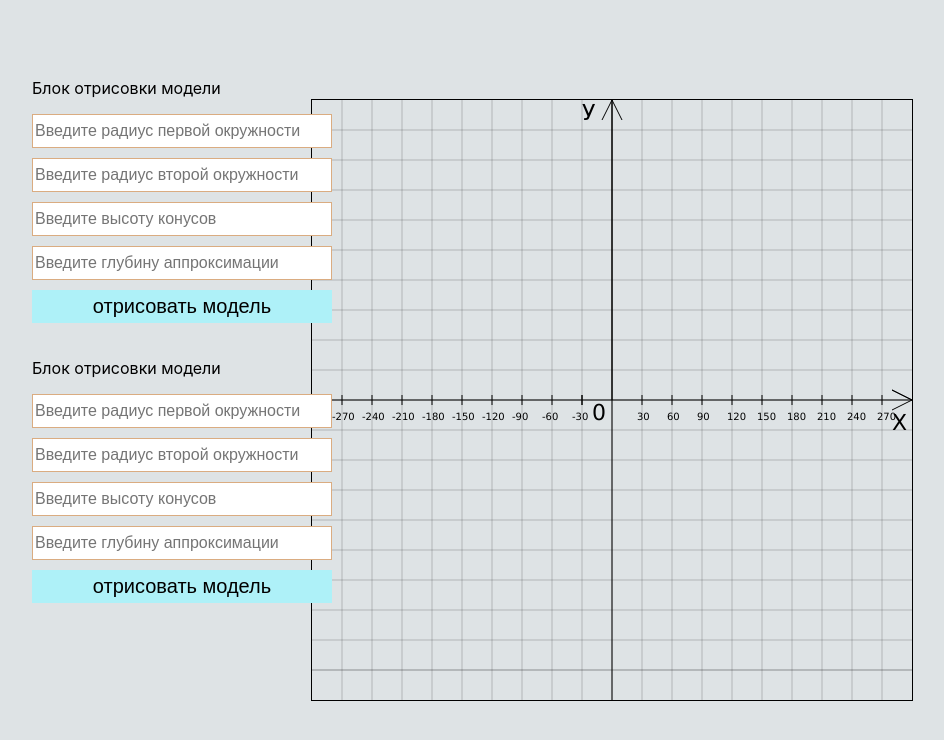
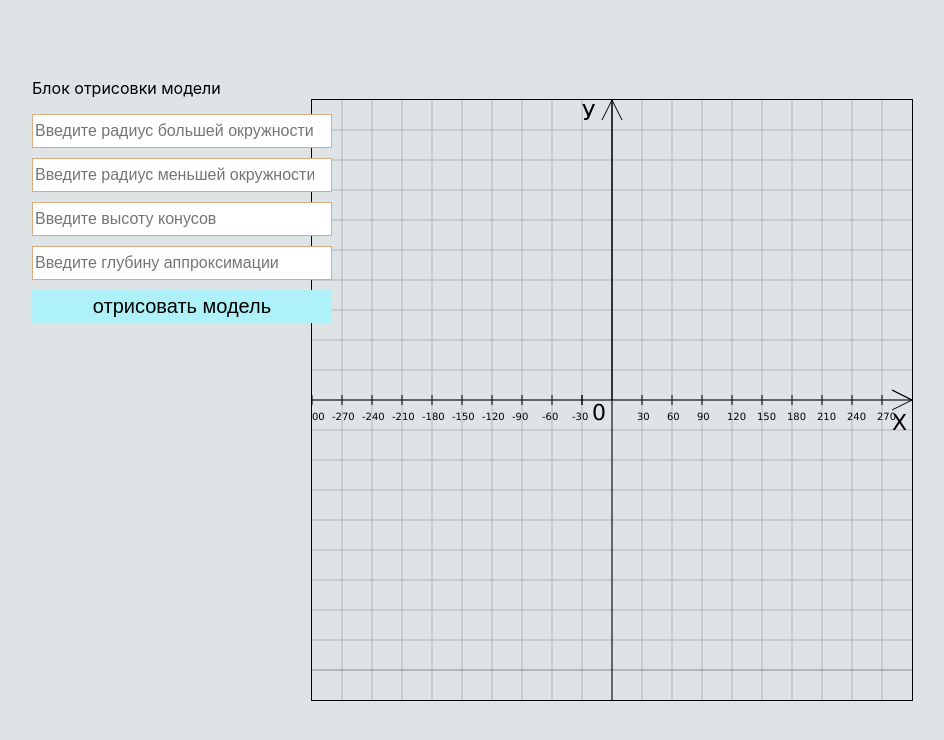
Before and after one commit to KononovPavel/3d_cone, a React (Create React App) app: page / in a window 1280 px wide. Shown: the top 740 px of the page, without its empty margins (28-972 px from the left). Built offline with nearby package versions, Linux system fonts and the light colour scheme.

Commit message:
approximation

```diff
--- a/src/App.js
+++ b/src/App.js
@@ -2,15 +2,37 @@ import React, {useEffect, useState} from "react";
 import './App.css';
 
 function App() {
-    const [rad1, setRad1] = useState('');
-    const [rad2, setRad2] = useState('')
+    const [BigRadius, setBigRadius] = useState('');
+    const [SmallRadius, setSmallRadius] = useState('')
     const [height, setHeight] = useState('');
     const [n, setN] = useState('');
     const [active, setActive] = useState(false)
+    const options = ['draw', 'scale', 'rotate', 'move']
+    const [action, setAction] = useState(options[0])
 
     useEffect(() => {
         drawCord();
     }, [])
+
+    const SmallCircle = {
+        points: [],
+        startPoint: {
+            x: 0,
+            y: 0,
+            z: height,
+            flat: 1
+        }
+    }
+    const BigCircle = {
+        points: [],
+        startPoint: {
+            x: 0,
+            y: 0,
+            z: height,
+            flat: 1
+        }
+    }
+
 
     const drawCord = () => {
         let canvas = document.getElementById("canvas");
@@ -75,6 +97,94 @@ function App() {
         context.stroke();
     }
 
+    // радиус1, радиус2, аппроксимация, высота, массив координат вершины
+    let count = 0;
+    const drawCircles = (BigRadiusCallBack, SmallRadiusCallBack, nCallback, height, startPoints) => {
+        count ++;
+        let canvas = document.getElementById("canvas");
+        let context = canvas.getContext("2d");
+        context.clearRect(0, 0, canvas.width, canvas.height)
+        drawCord();
+        let alpha = 360 / nCallback;
+        for (let i = 0; i < nCallback; i++) {
+            //получение координат малого круга
+            // X: SmallRadiusCallBack * Math.cos(Math.PI * alpha / 180) < 0.0005 ? 0 : (SmallRadiusCallBack * Math.cos(Math.PI * alpha / 180)),
+            //     Y: SmallRadiusCallBack * Math.sin(Math.PI * alpha / 180) < 0.0005 ? 0 : (SmallRadiusCallBack * Math.sin(Math.PI * alpha / 180)),
+            SmallCircle.points.push(
+                {
+                    X: SmallRadiusCallBack * Math.cos(Math.PI * alpha / 180) + 300,
+                    Y: 300 - SmallRadiusCallBack * Math.sin(Math.PI * alpha / 180),
+                    Z: height,
+                    F: 1
+                }
+            )
+            //получение координат большего круга
+            // X: BigRadiusCallBack * Math.cos(Math.PI * alpha / 180) < 0.0005 ? 0 : (BigRadiusCallBack * Math.cos(Math.PI * alpha / 180)),
+            //     Y: BigRadiusCallBack * Math.sin(Math.PI * alpha / 180) < 0.0005 ? 0 : (BigRadiusCallBack * Math.sin(Math.PI * alpha / 180)),
+            BigCircle.points.push(
+                {
+                    X: BigRadiusCallBack * Math.cos(Math.PI * alpha / 180) + 300,
+                    Y: 300 - BigRadiusCallBack * Math.sin(Math.PI * alpha / 180),
+                    Z: height,
+                    F: 1
+                }
+            )
+            alpha += 360 / nCallback
+        }
+        console.log(BigCircle)
+        console.log(SmallCircle)
+
+        //рисуем круги
+
+        //большой круг
+        // for (let i = 0; i < BigCircle.points.length - 1; i++) {
+        //     context.beginPath();
+        //     context.moveTo(BigCircle.points[i].X,BigCircle.points[i].Y)
+        //     context.lineTo(BigCircle.points[i + 1].X,BigCircle.points[i + 1].Y)
+        //     context.closePath();
+        //     context.strokeStyle = "red";
+        //     context.lineWidth = 1;
+        //     context.stroke();
+        // }
+
+        //два цикла в одном)
+        for (let i = 0; i < BigCircle.points.length - 1; i++) {
+            context.beginPath();
+            context.strokeStyle = "blue";
+            //A
+            context.moveTo(BigCircle.points[i].X,BigCircle.points[i].Y)
+            //B
+            context.lineTo(SmallCircle.points[i].X, SmallCircle.points[i].Y)
+            context.strokeStyle = "red";
+            //C
+            context.lineTo(SmallCircle.points[i+1].X, SmallCircle.points[i+1].Y)
+            context.strokeStyle = "red";
+            //D
+            context.lineTo(BigCircle.points[i+1].X, BigCircle.points[i+1].Y)
+            //A
+            context.lineTo(BigCircle.points[i].X,BigCircle.points[i].Y)
+            context.closePath();
+            context.lineWidth = 1;
+            context.stroke();
+        }
+
+
+
+
+            //отрисовка маленького круга
+        for (let i = 0; i < SmallCircle.points.length - 1; i++) {
+            context.beginPath();
+            context.moveTo(SmallCircle.points[i].X,SmallCircle.points[i].Y)
+            context.lineTo(SmallCircle.points[i + 1].X,SmallCircle.points[i + 1].Y)
+            context.closePath();
+            context.strokeStyle = "blue";
+            context.lineWidth = 1;
+            context.stroke();
+        }
+        if(count === 2) return;
+        drawCircles(BigRadius, SmallRadius, n, height, [0, 0, 0])
+
+    }
 
     return (
 
@@ -86,59 +196,60 @@ function App() {
                 <p>Блок отрисовки модели</p>
                 <input
                     type="number"
-                    value={rad1}
-                    onChange={e=> setRad1(e.currentTarget.valueAsNumber)}
-                    placeholder={'Введите радиус первой окружности'}
+                    value={BigRadius}
+                    onChange={e => setBigRadius(e.currentTarget.valueAsNumber)}
+                    placeholder={'Введите радиус большей окружности'}
                 />
                 <input
                     type="number"
-                    value={rad2}
-                    onChange={e=> setRad2(e.currentTarget.valueAsNumber)}
-                    placeholder={'Введите радиус второй окружности'}
+                    value={SmallRadius}
+                    onChange={e => setSmallRadius(e.currentTarget.valueAsNumber)}
+                    placeholder={'Введите радиус меньшей окружности'}
                 />
                 <input
                     type="number"
                     value={height}
-                    onChange={e=> setHeight(e.currentTarget.valueAsNumber)}
+                    onChange={e => setHeight(e.currentTarget.valueAsNumber)}
                     placeholder={'Введите высоту конусов'}
                 />
                 <input
                     type="number"
                     value={n}
-                    onChange={e=> setN(e.currentTarget.valueAsNumber)}
+                    onChange={e => setN(e.currentTarget.valueAsNumber)}
                     placeholder={'Введите глубину аппроксимации '}
                 />
-                <button onClick={()=> alert(JSON.stringify({rad1, rad2, height}))}> отрисовать модель </button>
+                <button onClick={() => drawCircles(BigRadius, SmallRadius, n, height, [0, 0, 0])}> отрисовать модель
+                </button>
             </div>
             {/* Вот тут добавить селект, где будет выбор между операциями над фигурой*/}
-                <div className={'userForm'} style={{top:'342px', left:'60px'}}>
-                    <p>Блок отрисовки модели</p>
-                    <input
-                        type="number"
-                        value={rad1}
-                        onChange={e=> setRad1(e.currentTarget.valueAsNumber)}
-                        placeholder={'Введите радиус первой окружности'}
-                    />
-                    <input
-                        type="number"
-                        value={rad2}
-                        onChange={e=> setRad2(e.currentTarget.valueAsNumber)}
-                        placeholder={'Введите радиус второй окружности'}
-                    />
-                    <input
-                        type="number"
-                        value={height}
-                        onChange={e=> setHeight(e.currentTarget.valueAsNumber)}
-                        placeholder={'Введите высоту конусов'}
-                    />
-                    <input
-                        type="number"
-                        value={n}
-                        onChange={e=> setN(e.currentTarget.valueAsNumber)}
-                        placeholder={'Введите глубину аппроксимации '}
-                    />
-                    <button onClick={()=> alert(JSON.stringify({rad1, rad2, height}))}> отрисовать модель </button>
-                </div>
+            {/*    <div className={'userForm'} style={{top:'342px', left:'60px'}}>*/}
+            {/*        <p>Блок отрисовки модели</p>*/}
+            {/*        <input*/}
+            {/*            type="number"*/}
+            {/*            value={rad1}*/}
+            {/*            onChange={e=> setRad1(e.currentTarget.valueAsNumber)}*/}
+            {/*            placeholder={'Введите радиус большей окружности'}*/}
+            {/*        />*/}
+            {/*        <input*/}
+            {/*            type="number"*/}
+            {/*            value={rad2}*/}
+            {/*            onChange={e=> setRad2(e.currentTarget.valueAsNumber)}*/}
+            {/*            placeholder={'Введите радиус второй окружности'}*/}
+            {/*        />*/}
+            {/*        <input*/}
+            {/*            type="number"*/}
+            {/*            value={height}*/}
+            {/*            onChange={e=> setHeight(e.currentTarget.valueAsNumber)}*/}
+            {/*            placeholder={'Введите высоту конусов'}*/}
+            {/*        />*/}
+            {/*        <input*/}
+            {/*            type="number"*/}
+            {/*            value={n}*/}
+            {/*            onChange={e=> setN(e.currentTarget.valueAsNumber)}*/}
+            {/*            placeholder={'Введите глубину аппроксимации '}*/}
+            {/*        />*/}
+            {/*        <button onClick={()=> alert(JSON.stringify({rad1, rad2, height}))}> отрисовать модель </button>*/}
+            {/*    </div>*/}
 
         </React.Fragment>
     );
```
